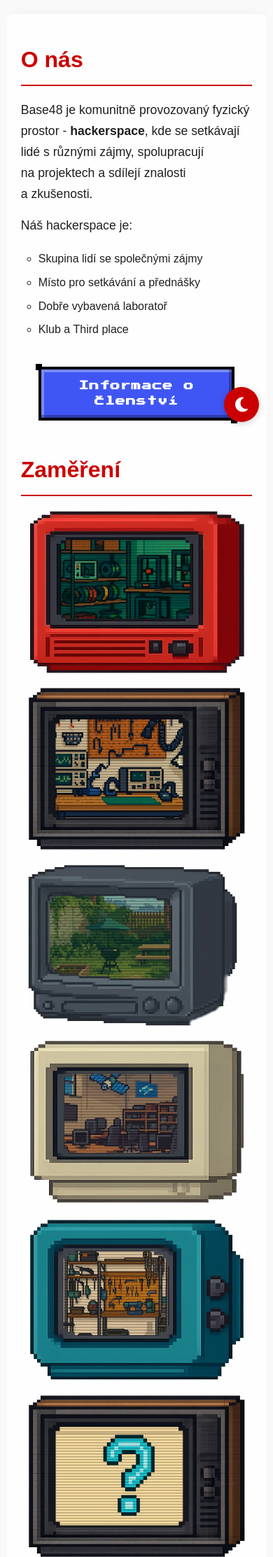
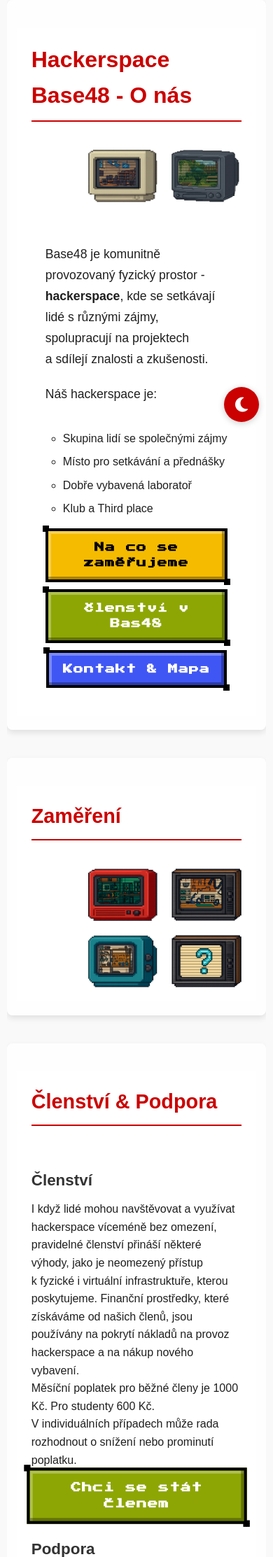
Before and after one commit to Thebys/base48, a PHP site: page / in a window 390 px wide. Shown: the part 221-2446 px from the top of the page at 70% size. Run offline with PHP 8.4, Linux system fonts and the light colour scheme.

Commit message:
Refactor index.php layout and styles, enhance content structure for the hackerspace description, and improve button placements. Update CSS for responsive design and adjust margins for better alignment.

```diff
--- a/css/components.css
+++ b/css/components.css
@@ -35,7 +35,7 @@
     position: relative;
     background: transparent;
     border: none;
-    margin: 20px 0;
+    margin: 0;
     text-decoration: none;
     cursor: pointer;
     image-rendering: pixelated;
@@ -165,8 +165,12 @@
     display: flex;
     flex-wrap: wrap;
     justify-content: center;
-    gap: 40px;
-    margin: 25px 0;
+    gap: 20px;
+}
+@media (max-width: 768px) {
+    .pixel-btn-container {
+        gap: 20px;
+    }
 }
 
 .pixel-btn-container a {
@@ -298,33 +302,13 @@
     display: none;
 }
 
-/* CRT Grid Section */
-#focus-areas {
-    padding: 40px 20px;
-    text-align: center;
-    background-color: var(--dark-bg-color); /* Assuming a dark background */
-    color: var(--light-text-color); /* Assuming light text */
-}
-
-#focus-areas h2 {
-    margin-bottom: 30px;
-    font-size: 2.5em;
-    color: var(--accent-color-blue); /* Example color */
-}
-
 .crt-grid {
     display: flex;
-    flex-direction: column;
+    flex-direction: row;
+    flex-wrap: wrap;
     gap: 20px; /* Space between rows */
-    align-items: center; /* Center rows if they don't fill width */
-}
-
-.crt-row {
-    display: flex;
-    justify-content: center;
-    gap: 20px; /* Space between screens */
-    width: 100%;
-    max-width: 1200px; /* Adjust max-width as needed */
+    justify-content: flex-end;
+    float: right;
 }
 
 .crt-screen {
@@ -389,22 +373,22 @@
 
 /* --- Scanline Delay --- */
 /* Apply delays to the :before pseudo-element within each screen */
-.crt-row:nth-child(1) .crt-screen:nth-child(1) .crt-content:before {
+.crt-grid:nth-child(1) .crt-screen:nth-child(1) .crt-content:before {
     animation-delay: -0.8s;
 }
-.crt-row:nth-child(1) .crt-screen:nth-child(2) .crt-content:before {
+.crt-grid:nth-child(1) .crt-screen:nth-child(2) .crt-content:before {
     animation-delay: -1.6s;
 }
-.crt-row:nth-child(1) .crt-screen:nth-child(3) .crt-content:before {
+.crt-grid:nth-child(1) .crt-screen:nth-child(3) .crt-content:before {
     animation-delay: -0.4s;
 }
-.crt-row:nth-child(2) .crt-screen:nth-child(1) .crt-content:before {
+.crt-grid:nth-child(2) .crt-screen:nth-child(1) .crt-content:before {
     animation-delay: -2.5s;
 }
-.crt-row:nth-child(2) .crt-screen:nth-child(2) .crt-content:before {
+.crt-grid:nth-child(2) .crt-screen:nth-child(2) .crt-content:before {
     animation-delay: -1.2s;
 }
-.crt-row:nth-child(2) .crt-screen:nth-child(3) .crt-content:before {
+.crt-grid:nth-child(2) .crt-screen:nth-child(3) .crt-content:before {
     animation-delay: -0.2s;
 }
 /* --- End Scanline Delay --- */
@@ -455,7 +439,7 @@
 
 /* Basic responsiveness */
 @media (max-width: 900px) {
-    .crt-row {
+    .crt-grid {
         flex-wrap: wrap; /* Allow wrapping */
     }
     .crt-screen {
@@ -466,14 +450,11 @@
 
 @media (max-width: 600px) {
     .crt-screen {
-        width: calc(100% - 20px); /* 1 column on very small screens */
+        width: calc(40% - 20px); /* 1 column on very small screens */
         max-width: none;
     }
     .crt-content {
-        font-size: 0.8em;
-    }
-    #focus-areas h2 {
-        font-size: 2em;
+        font-size: 0.30em;
     }
     .crt-title {
         font-size: 1.2em; /* Larger font size on mobile */
--- a/css/layout.css
+++ b/css/layout.css
@@ -20,7 +20,15 @@
     align-items: center;
     margin-bottom: 15px;
 }
+.container{
+    display: flex;
+    flex-direction: row;
+    justify-content: space-evenly;
+    @media (max-width: 768px) {
+        flex-direction: column !important;
 
+    }
+}
 /* Logo styling */
 .logo-container {
     margin-bottom: 15px;
@@ -106,8 +114,8 @@
     font-size: 1.4rem;
 }
 
-section p {
-    margin-bottom: 15px;
+section .column {
+    margin-top: 20px;
 }
 
 section ul {
@@ -231,6 +239,7 @@
 .footer-right a:hover img {
     transform: scale(1.05);
 }
+
 .base48-building {
     padding-bottom: 0;
     top: 0;
@@ -251,18 +260,6 @@
     margin: 0 auto;
     z-index: 10;
     margin-bottom: -5px;
-}
-
-/* Hero section styling */
-#herobox {
-    position: relative;
-    border-top: none;
-    padding-top: 40px;
-    background-color: var(--card-bg);
-    box-shadow: 0 5px 15px var(--section-shadow);
-    border-radius: 8px;
-    overflow: visible;
-    margin-top: 20px;
 }
 
 #herobox::before {
@@ -287,14 +284,18 @@
     line-height: 1.7;
 }
 
-#herobox ul {
-    margin: 20px 0;
-}
+.column {
+    display: flex;
+    flex-direction: column;
+    gap: 20px;
+    max-width: 100%;
+    padding: 20px;
 
-/* Special styling for the hero section */
-.hero-section {
-    text-align: left;
-    padding: 40px 30px 50px;
+    position: relative;
+    border-top: none;
+    background-color: var(--card-bg);
+    overflow: visible;
+
 }
 
 .hero-columns {
--- a/css/responsive.css
+++ b/css/responsive.css
@@ -121,11 +121,6 @@
         align-items: center;
     }
 
-    .pixel-btn {
-        width: 80%;
-        max-width: 300px;
-    }
-
     .pixel-btn-inner {
         width: 100%;
     }
@@ -153,7 +148,7 @@
 
 /* Adjustments for very small screens */
 @media (max-width: 480px) {
-    .hero-section {
+    .ction {
         padding: 30px 20px 40px;
     }
 
@@ -168,12 +163,6 @@
         flex-direction: column;
         align-items: center;
         gap: 10px;
-        margin-top: 20px;
-    }
-
-    .hero-section .pixel-btn {
-        width: 100%;
-        max-width: 280px;
     }
 
     .base48-building img {
--- a/index.php
+++ b/index.php
@@ -8,7 +8,7 @@
 <div class="satellite-popup" id="satellite-popup">
     <span class="close-popup">&times;</span>
     <h3>Proč číslo 48?</h3>
-        <p>Protože náš původní prostor byl na ulici Čápkova s&nbsp;orientačním číslem 48 a&nbsp;protože s&nbsp;názvem
+    <p>Protože náš původní prostor byl na&nbsp;ulici Čápkova s&nbsp;orientačním číslem 48 a&nbsp;protože s&nbsp;názvem
         base64 bychom měli problém s&nbsp;preferencí vyhledávačů.</p>
 </div>
 
@@ -16,55 +16,75 @@
     <main>
         <section id="herobox" class="hero-section">
             <div class="column">
-                        <h2>O nás</h2>
+                <h2>Hackerspace Base48 - O&nbsp;nás</h2>
+                <div class="crt-grid">
+                    <div class="crt-screen">
+                        <img src="/img/frame/crt_frame_4.webp" alt="CRT Frame" class="crt-frame">
+                        <div class="crt-content scanlines">
+                            <span class="crt-title">Prostor </span>
+                            <img src="/img/screen/hackerspace.webp" alt="Placeholder Content" class="crt-content-image">
+                        </div>
+                    </div>
+                    <div class="crt-screen">
+                        <img src="/img/frame/crt_frame_1.webp" alt="CRT Frame" class="crt-frame">
+                        <div class="crt-content scanlines">
+                            <span class="crt-title">Chill</span>
+                            <img src="/img/screen/zahradka_grilovacka.webp" alt="Placeholder Content"
+                                class="crt-content-image">
+                        </div>
+                    </div>
+                </div>
+                <div class="column">
                     <p>Base48 je komunitně provozovaný fyzický prostor - <strong>hackerspace</strong>, kde se
                         setkávají lidé s&nbsp;různými zájmy,
                         spolupracují na&nbsp;projektech a&nbsp;sdílejí znalosti a&nbsp;zkušenosti.</p>
                     <p>Náš hackerspace je:</p>
+                    <div class="container"
+                        style="display: flex; flex-direction: row; justify-content: space-evenly;">
+                        <div>
                             <ul>
                                 <li>Skupina lidí se&nbsp;společnými zájmy</li>
                                 <li>Místo pro&nbsp;setkávání a&nbsp;přednášky</li>
                                 <li>Dobře vybavená laboratoř</li>
                                 <li>Klub a&nbsp;Third place</li>
                             </ul>
-                        <div class="pixel-btn-container">
-                            <a href="#membership" class="pixel-btn pixel-btn-blue">
-                                <span class="pixel-btn-inner">Informace o členství</span>
+                        </div>
+                        <div>
+                            <div class="pixel-btn-container"
+                                style="display: flex; flex-direction: column;">
+                                <a href="#focus-areas" class="pixel-btn pixel-btn-gold">
+                                    <span class="pixel-btn-inner">Na co se zaměřujeme</span>
+                                </a>
+                                <a href="#membership" class="pixel-btn pixel-btn-green">
+                                    <span class="pixel-btn-inner">Členství v Bas48</span>
+                                </a>
+                                <a href="#contact" class="pixel-btn pixel-btn-blue">
+                                    <span class="pixel-btn-inner">Kontakt & Mapa</span>
                                 </a>
                             </div>
                         </div>
+                    </div>
+                </div>
+        </section>
 
+        <section id="focus-areas">
+            <div class="column">
                 <h2>Zaměření</h2>
-                <div class="crt-grid">
-                    <div class="crt-row">
+                <div class="crt-grid" style="position: relative;">
                     <div class="crt-screen">
                         <img src="/img/frame/crt_frame_3.webp" alt="CRT Frame" class="crt-frame">
                         <div class="crt-content scanlines">
                             <span class="crt-title">3D tisk </span>
-                                <img src="/img/screen/3d_printing_corner.webp" alt="Placeholder Content" class="crt-content-image">
+                            <img src="/img/screen/3d_printing_corner.webp" alt="Placeholder Content"
+                                class="crt-content-image">
                         </div>
                     </div>
                     <div class="crt-screen">
                         <img src="/img/frame/crt_frame_2.webp" alt="CRT Frame" class="crt-frame">
                         <div class="crt-content scanlines">
                             <span class="crt-title">Elektrolab </span>
-                                <img src="/img/screen/elektro_laborator.webp" alt="Placeholder Content" class="crt-content-image">
-                            </div>
-                        </div>
-                        <div class="crt-screen">
-                            <img src="/img/frame/crt_frame_1.webp" alt="CRT Frame" class="crt-frame">
-                            <div class="crt-content scanlines">
-                                <span class="crt-title">Chill</span>
-                                <img src="/img/screen/zahradka_grilovacka.webp" alt="Placeholder Content" class="crt-content-image">
-                            </div>
-                        </div>
-                    </div>
-                    <div class="crt-row">
-                        <div class="crt-screen">
-                            <img src="/img/frame/crt_frame_4.webp" alt="CRT Frame" class="crt-frame">
-                             <div class="crt-content scanlines">
-                                <span class="crt-title">Prostor </span>
-                                <img src="/img/screen/hackerspace.webp" alt="Placeholder Content" class="crt-content-image">
+                            <img src="/img/screen/elektro_laborator.webp" alt="Placeholder Content"
+                                class="crt-content-image">
                         </div>
                     </div>
                     <div class="crt-screen">
@@ -78,14 +98,16 @@
                         <img src="/img/frame/crt_frame_2.webp" alt="CRT Frame" class="crt-frame">
                         <div class="crt-content scanlines">
                             <span class="crt-title">Tvůj projekt  </span>
-                                <img src="/img/screen/otaznik_transparent_left_bg.webp" alt="Placeholder Content" class="crt-content-image">
+                            <img src="/img/screen/otaznik_transparent_left_bg.webp" alt="Placeholder Content"
+                                class="crt-content-image">
                         </div>
                     </div>
                 </div>
-                </div>
+
         </section>
 
         <section id="membership">
+            <div class="column">
                 <h2>Členství & Podpora</h2>
 
                 <div class="membership-columns">
@@ -134,9 +156,11 @@
                         </div>
                     </div>
                 </div>
+            </div>
         </section>
 
         <section id="contact">
+            <div class="column">
                 <h2>Kontakty & Mapa</h2>
 
                 <div class="contact-columns">
@@ -189,8 +213,9 @@
 
                         <h3>Mapa</h3>
                         <div class="map-container">
-                            <a target="_blank" href="https://mapy.cz/s/mezekuzahu"><img src="/img/base48_kudy_pixel.webp"
-                                    alt="Mapa k Base48" class="location-map"></a>
+                            <a target="_blank" href="https://mapy.cz/s/mezekuzahu"><img
+                                    src="/img/base48_kudy_pixel.webp" alt="Mapa k Base48" class="location-map"></a>
+                        </div>
                     </div>
                 </div>
             </div>
```
Lines whose indentation alone changed are shown as unchanged.
